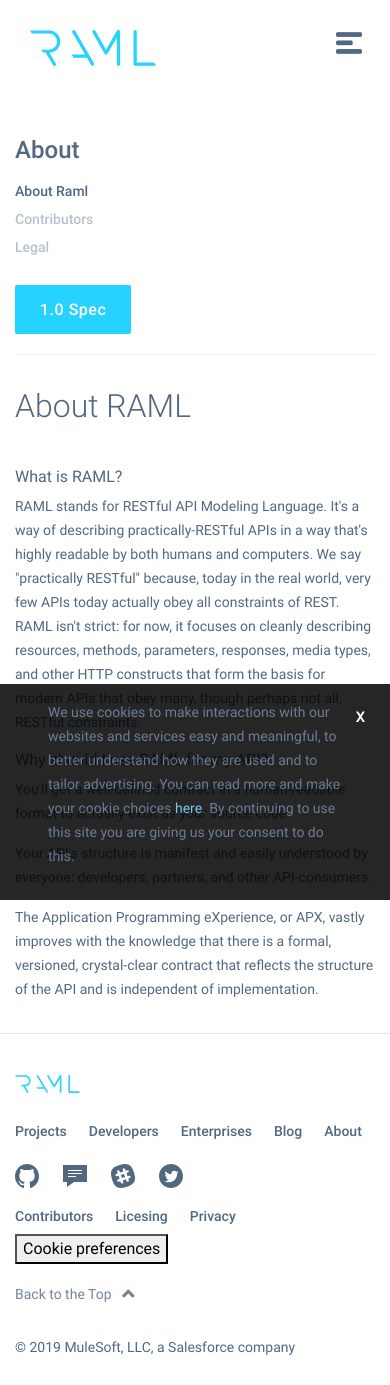
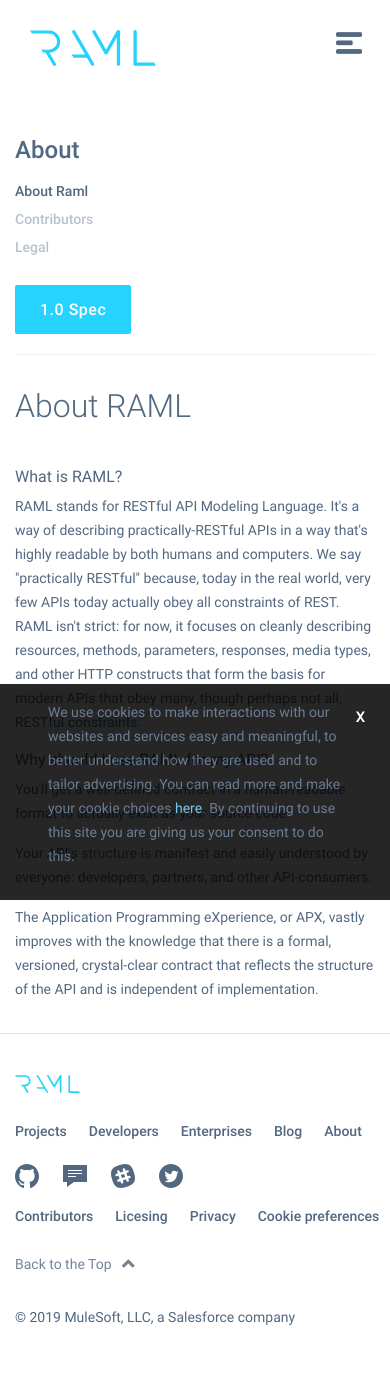
Before and after one commit to raml-org/raml-org, a Jekyll site: the page built from about-raml.html, in a window 390 px wide. Built offline with Jekyll 4.4.1, drawn with Linux system fonts in a browser that asks for light colours; nearby versions of some CDN libraries; after the commit the page ends 1355 px from its top, so only the background shows below that.

Commit message:
style cookies preferences link on the footer

```diff
--- a/css/style.scss
+++ b/css/style.scss
@@ -835,7 +835,7 @@
       display: block;
     }
   }
-  .col-md-4.col-sm-12{
+  .col-md-5.col-sm-12{
     @media(max-width: 991px){
       padding-right: 0;
     }
@@ -867,6 +867,19 @@
       }
       a{
         font-size: $font-face-small;line-height: 16px;padding: 10px 9px;font-weight: 500;color: $slate-gray;font-family: $font-face-medium;
+        @media(max-width: 767px){
+          display: block;
+        }
+        @media(max-width: 375px){
+          padding:10px 0;
+        }
+      }
+      button#ot-sdk-btn {
+        font-size: $font-face-small;line-height: 16px;padding: 10px 9px;font-weight: 500;color: $slate-gray;font-family: $font-face-medium;
+        border: 0px;
+        outline: 0px;
+        background: none;
+        cursor: pointer;
         @media(max-width: 767px){
           display: block;
         }
```
